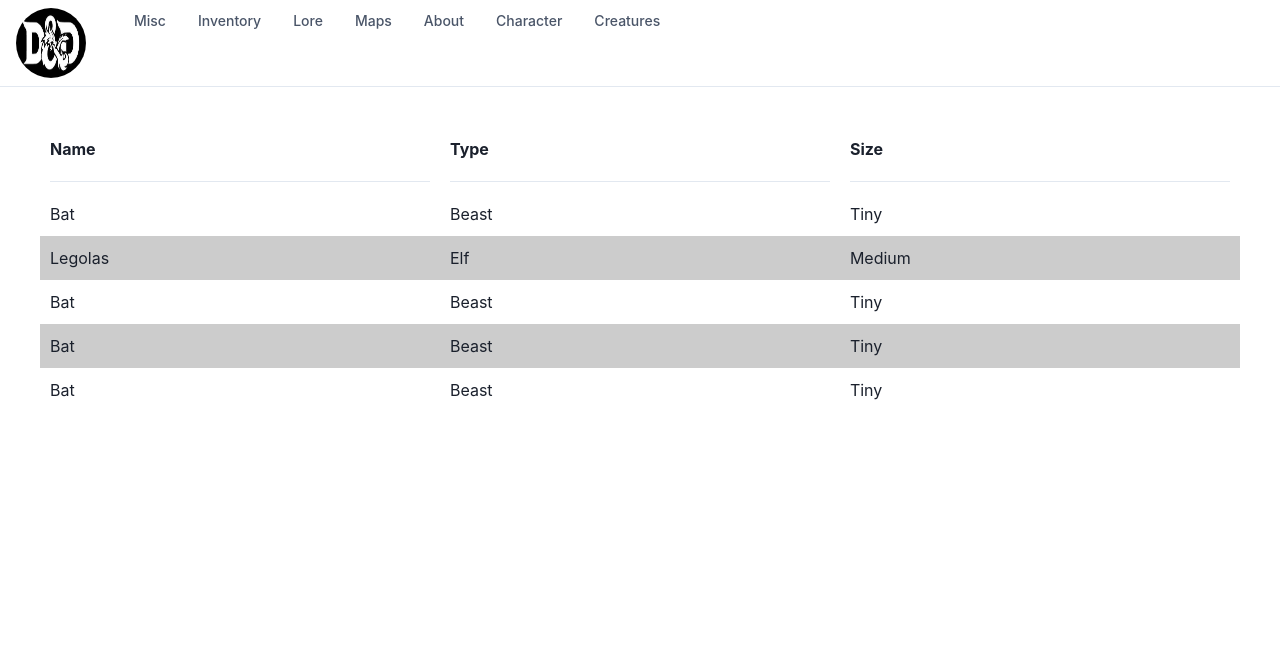
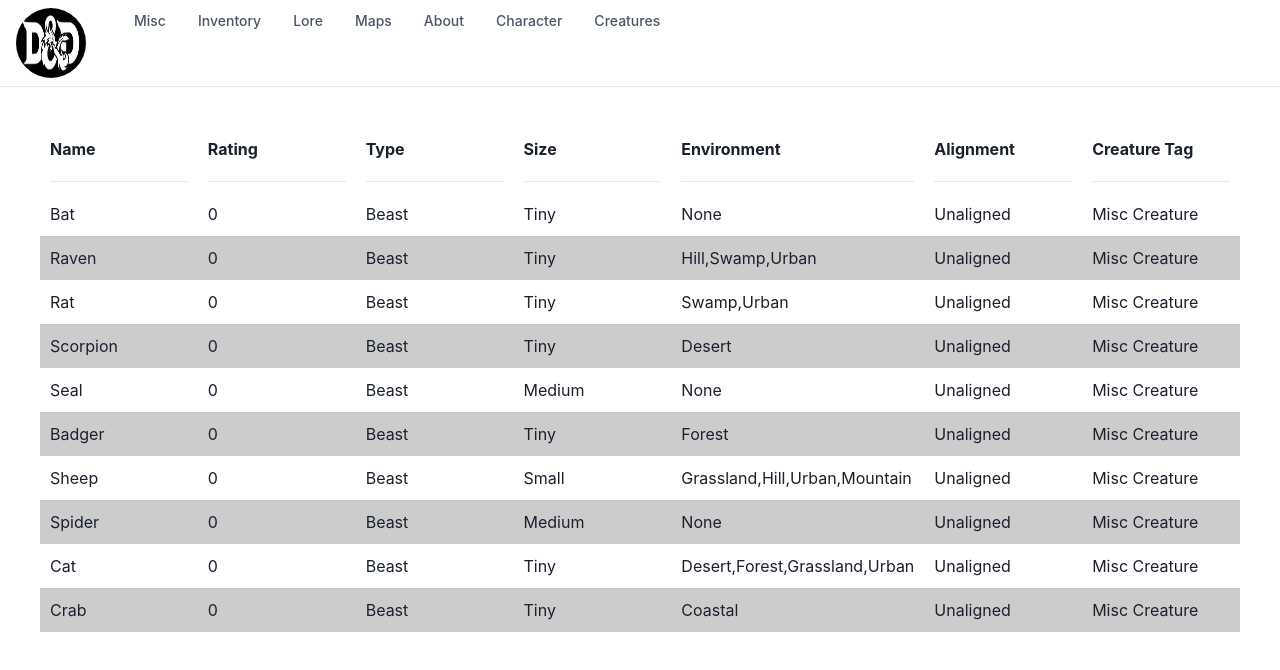
Before and after one commit to Napiorski/rpg-player-app, a Next.js app: page /creatures in a window 1280 px wide. Shown: the top 670 px of the page. Built offline with nearby package versions, Linux system fonts and the light colour scheme.

Commit message:
Added 10 examples for creature list and finished draft of creature list.

```diff
--- a/pages/creatures/creatures.ts
+++ b/pages/creatures/creatures.ts
@@ -5,42 +5,92 @@ export const creatures = [
     type: "Beast",
     size: "Tiny",
     alignment: "Unaligned",
-    npcorcreature: "Misc Creature",
+    creature: "Misc Creature",
+    environment: "None",
   },
 
   {
-    name: "Legolas",
-    challengerating: "0",
-    type: "Elf",
-    size: "Medium",
-    alignment: "Unaligned",
-    npcorcreature: "Misc Creature",
-  },
-
-  {
-    name: "Bat",
+    name: "Raven",
     challengerating: "0",
     type: "Beast",
     size: "Tiny",
     alignment: "Unaligned",
-    npcorcreature: "Misc Creature",
+    creature: "Misc Creature",
+    environment: "Hill,Swamp,Urban",
   },
 
   {
-    name: "Bat",
+    name: "Rat",
     challengerating: "0",
     type: "Beast",
     size: "Tiny",
     alignment: "Unaligned",
-    npcorcreature: "Misc Creature",
+    creature: "Misc Creature",
+    environment: "Swamp,Urban",
   },
 
   {
-    name: "Bat",
+    name: "Scorpion",
     challengerating: "0",
     type: "Beast",
     size: "Tiny",
     alignment: "Unaligned",
-    npcorcreature: "Misc Creature",
+    creature: "Misc Creature",
+    environment: "Desert",
+  },
+
+  {
+    name: "Seal",
+    challengerating: "0",
+    type: "Beast",
+    size: "Medium",
+    alignment: "Unaligned",
+    creature: "Misc Creature",
+    environment: "None",
+  },
+  {
+    name: "Badger",
+    challengerating: "0",
+    type: "Beast",
+    size: "Tiny",
+    alignment: "Unaligned",
+    creature: "Misc Creature",
+    environment: "Forest",
+  },
+  {
+    name: "Sheep",
+    challengerating: "0",
+    type: "Beast",
+    size: "Small",
+    alignment: "Unaligned",
+    creature: "Misc Creature",
+    environment: "Grassland,Hill,Urban,Mountain",
+  },
+  {
+    name: "Spider",
+    challengerating: "0",
+    type: "Beast",
+    size: "Medium",
+    alignment: "Unaligned",
+    creature: "Misc Creature",
+    environment: "None",
+  },
+  {
+    name: "Cat",
+    challengerating: "0",
+    type: "Beast",
+    size: "Tiny",
+    alignment: "Unaligned",
+    creature: "Misc Creature",
+    environment: "Desert,Forest,Grassland,Urban",
+  },
+  {
+    name: "Crab",
+    challengerating: "0",
+    type: "Beast",
+    size: "Tiny",
+    alignment: "Unaligned",
+    creature: "Misc Creature",
+    environment: "Coastal",
   },
 ];
--- a/pages/creatures/index.tsx
+++ b/pages/creatures/index.tsx
@@ -39,15 +39,47 @@ const Cell = styled.div`
 export default function Creatures() {
   return (
     <Box p={10}>
-      <Grid gridTemplateColumns="33.33% 33.33% 33.33%">
+      <Grid gridTemplateColumns="repeat(7, 1fr)">
         <GridItem>
           <HeaderDiv>Name</HeaderDiv>
+        </GridItem>
+        <GridItem>
+          <HeaderDiv>Rating</HeaderDiv>
         </GridItem>
         <GridItem>
           <HeaderDiv>Type</HeaderDiv>
         </GridItem>
         <GridItem>
           <HeaderDiv>Size</HeaderDiv>
+        </GridItem>
+        <GridItem>
+          <HeaderDiv>Environment</HeaderDiv>
+        </GridItem>
+        <GridItem>
+          <HeaderDiv>Alignment</HeaderDiv>
+        </GridItem>
+        <GridItem>
+          <HeaderDiv>Creature Tag</HeaderDiv>
+        </GridItem>
+        <GridItem>
+          <HeaderDiv>
+            <hr />
+          </HeaderDiv>
+        </GridItem>
+        <GridItem>
+          <HeaderDiv>
+            <hr />
+          </HeaderDiv>
+        </GridItem>
+        <GridItem>
+          <HeaderDiv>
+            <hr />
+          </HeaderDiv>
+        </GridItem>
+        <GridItem>
+          <HeaderDiv>
+            <hr />
+          </HeaderDiv>
         </GridItem>
         <GridItem>
           <HeaderDiv>
@@ -73,10 +105,22 @@ export default function Creatures() {
                 <Cell>{creature.name}</Cell>
               </GridItem>
               <GridItem style={{ backgroundColor: isOdd ? "#ccc" : "inherit" }}>
+                <Cell>{creature.challengerating}</Cell>
+              </GridItem>
+              <GridItem style={{ backgroundColor: isOdd ? "#ccc" : "inherit" }}>
                 <Cell>{creature.type}</Cell>
               </GridItem>
               <GridItem style={{ backgroundColor: isOdd ? "#ccc" : "inherit" }}>
                 <Cell>{creature.size}</Cell>
+              </GridItem>
+              <GridItem style={{ backgroundColor: isOdd ? "#ccc" : "inherit" }}>
+                <Cell>{creature.environment}</Cell>
+              </GridItem>
+              <GridItem style={{ backgroundColor: isOdd ? "#ccc" : "inherit" }}>
+                <Cell>{creature.alignment}</Cell>
+              </GridItem>
+              <GridItem style={{ backgroundColor: isOdd ? "#ccc" : "inherit" }}>
+                <Cell>{creature.creature}</Cell>
               </GridItem>
             </React.Fragment>
           );
```
